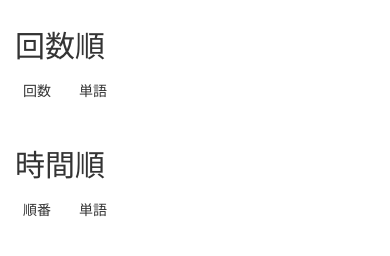
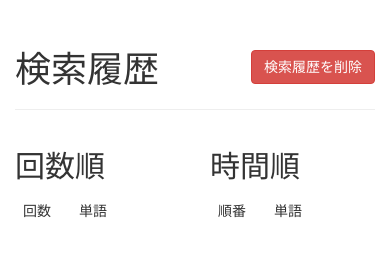
Before and after one commit to microwaver17/Light-Dict, a website: page data/history_page.html in a window 390 px wide. Drawn offline with Linux system fonts and the light colour scheme.

Commit message:
検索履歴を残さない設定、削除する方法を追加
残さない設定は設定画面、削除する方法は検索履歴ページから
行うことができる。

```diff
--- a/data/history_page.html
+++ b/data/history_page.html
@@ -8,9 +8,19 @@
   <body style="padding-top: 10px; padding-bottom: 30px;">
 
     <div class="container">
+      <div class="row">
+        <div class="col-lg-6 col-md-8 col-sm-10 col-xs-12">
+          <div class="page-header">
+            <div class="pull-right">
+              <button class="btn btn-danger btn" id="del_btn">検索履歴を削除</button>
+            </div>
+            <h1>検索履歴</h1>
+          </div>
+        </div>
+      </div>
 
       <div class="row" style="padding-bottom: 30px;">
-        <div class="col-lg-3 col-md-4 col-sm-5 col-xs-12">
+        <div class="col-lg-3 col-md-4 col-sm-5 col-xs-6">
           <h2 id="frequency">回数順</h2>
           <table class="table table-striped">
             <thead>
@@ -20,7 +30,7 @@
           </table>
         </div>
 
-        <div class="col-lg-3 col-md-4 col-sm-5 col-xs-12">
+        <div class="col-lg-3 col-md-4 col-sm-5 col-xs-6">
           <h2 id="timeorder">時間順</h2>
           <table class="table table-striped">
             <thead>
```
Also changed, not shown: data/history_page.js (+8 -0 lines), history.js (+14 -1 lines), package.json (+7 -1 lines).
